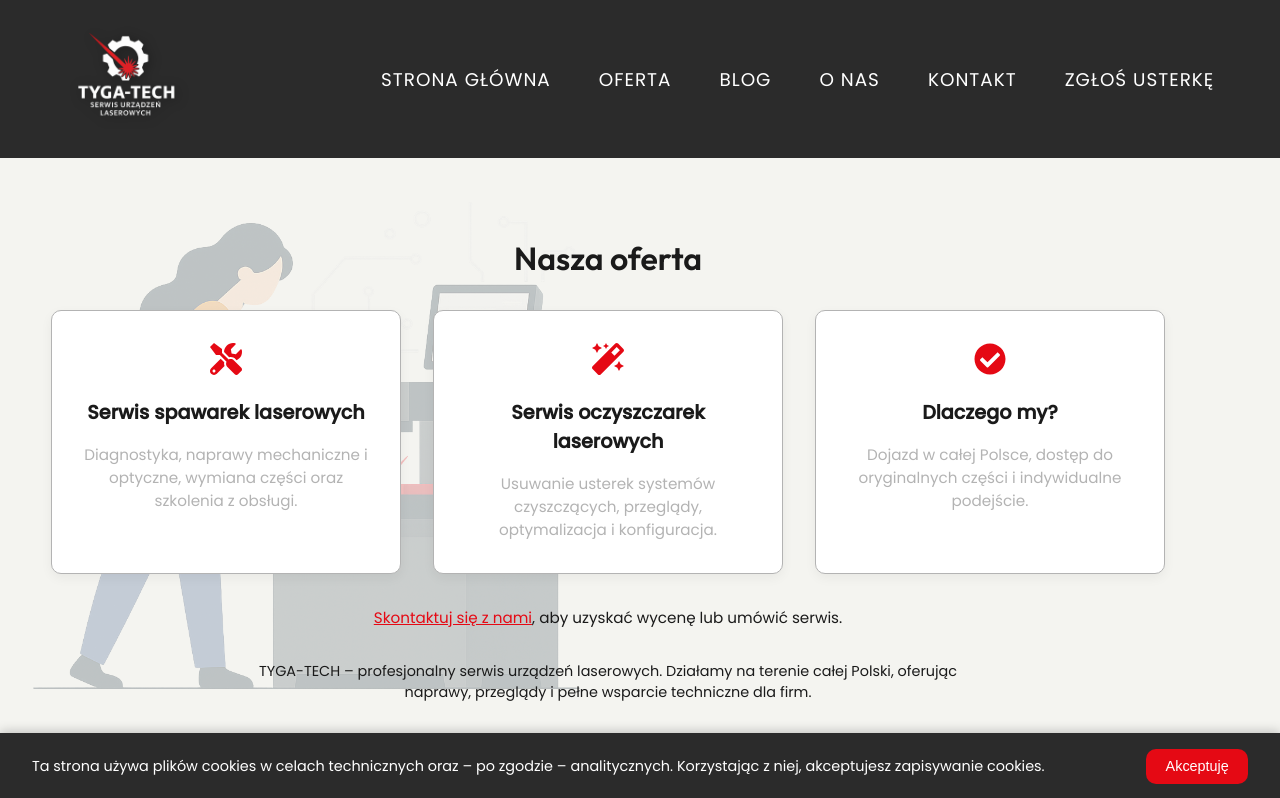
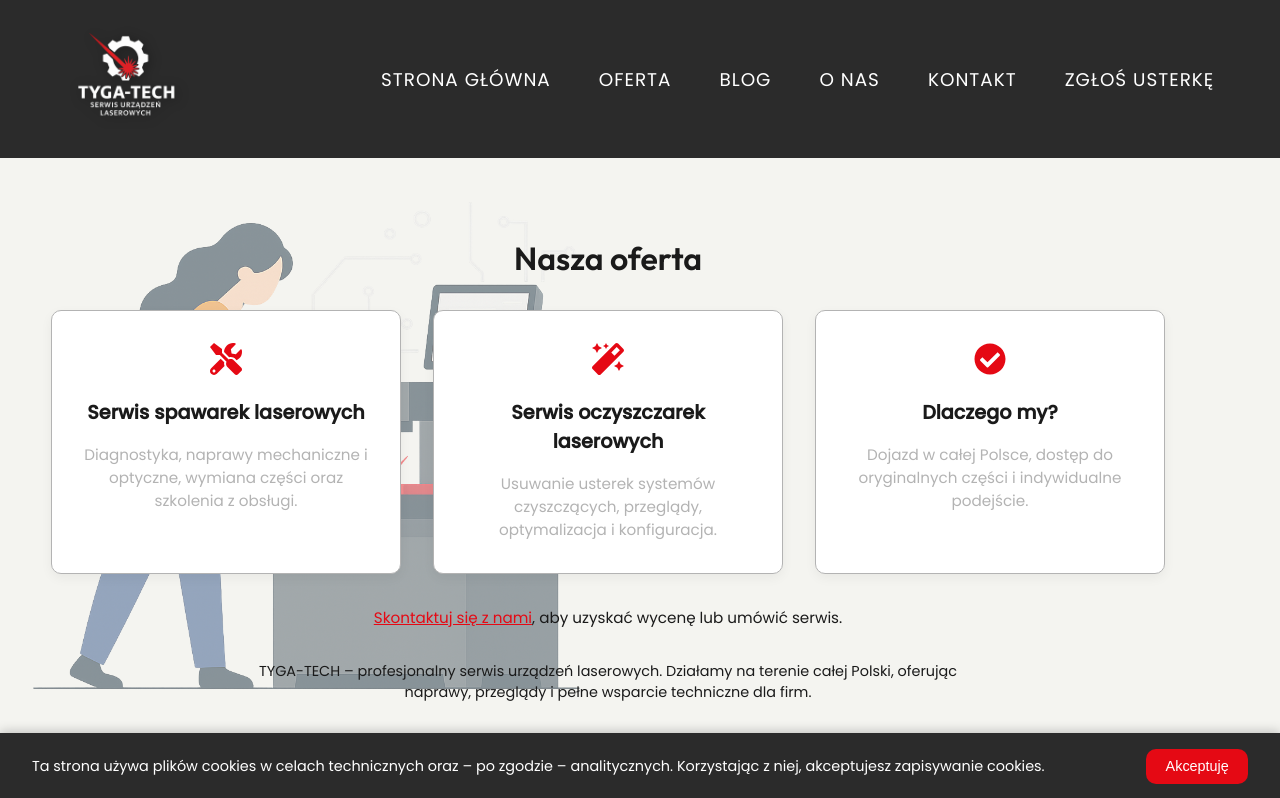
Before and after one commit to KacperKosicki/tyga-tech, a React (Create React App) app in the folder frontend/: page /oferta in a window 1280 px wide. Shown: the top 798 px of the page. Built offline with nearby package versions, Linux system fonts and the light colour scheme.

Commit message:
Dodanie AOS'a do Offer.

```diff
--- a/frontend/src/pages/Offer/Offer.jsx
+++ b/frontend/src/pages/Offer/Offer.jsx
@@ -5,14 +5,14 @@ import { Link } from 'react-router-dom';
 const Offer = () => {
   return (
     <section className={styles.offer}>
-      <div className={styles.bgImageWrapper}>
+      <div className={styles.bgImageWrapper} data-aos="zoom-in">
         <img src="/images/offer.png" alt="Laser Serwis" />
       </div>
 
       <div className={styles.container}>
-        <h2>Nasza oferta</h2>
+        <h2 data-aos="fade-up">Nasza oferta</h2>
         <div className={styles.grid}>
-          <div className={styles.card}>
+          <div className={styles.card} data-aos="fade-up" data-aos-delay="0">
             <FaTools className={styles.icon} />
             <h3>Serwis spawarek laserowych</h3>
             <p>
@@ -21,7 +21,7 @@ const Offer = () => {
             </p>
           </div>
 
-          <div className={styles.card}>
+          <div className={styles.card} data-aos="fade-up" data-aos-delay="100">
             <FaMagic className={styles.icon} />
             <h3>Serwis oczyszczarek laserowych</h3>
             <p>
@@ -29,7 +29,7 @@ const Offer = () => {
             </p>
           </div>
 
-          <div className={styles.card}>
+          <div className={styles.card} data-aos="fade-up" data-aos-delay="200">
             <FaCheckCircle className={styles.icon} />
             <h3>Dlaczego my?</h3>
             <p>
@@ -38,11 +38,11 @@ const Offer = () => {
           </div>
         </div>
 
-        <p className={styles.contact}>
+        <p className={styles.contact} data-aos="fade-up" data-aos-delay="300">
           <Link to="/kontakt">Skontaktuj się z nami</Link>, aby uzyskać wycenę lub umówić serwis.
         </p>
 
-        <p className={styles.seo}>
+        <p className={styles.seo} data-aos="fade-up" data-aos-delay="400">
           TYGA-TECH – profesjonalny serwis urządzeń laserowych. Działamy na terenie całej Polski, oferując naprawy, przeglądy i pełne wsparcie techniczne dla firm.
         </p>
       </div>
```
